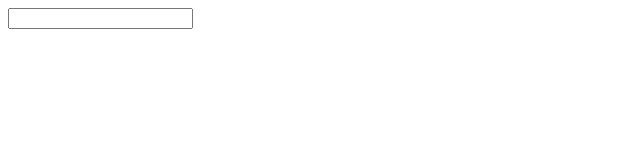
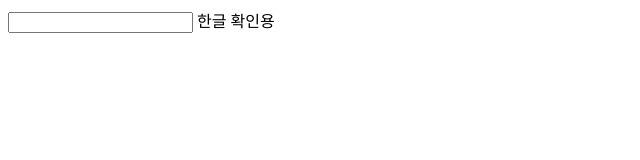
Before and after one commit to Axsusia/AngularJS.PROJECT, a plain HTML site: page index.html in a window 1280 px wide. Shown: the whole page, without its empty margins (0-640 px from the left). Drawn offline with Linux system fonts and the light colour scheme.

Commit message:
test han

```diff
--- a/index.html
+++ b/index.html
@@ -9,7 +9,7 @@
 <div ng-app="">
 	<input type="test" ng-model="data.message">
 	{{data.message}}
-
+	한글 확인용
 </div>
 
 <script type="text/javascript" src="./js/angular.min.js"></script>
```
